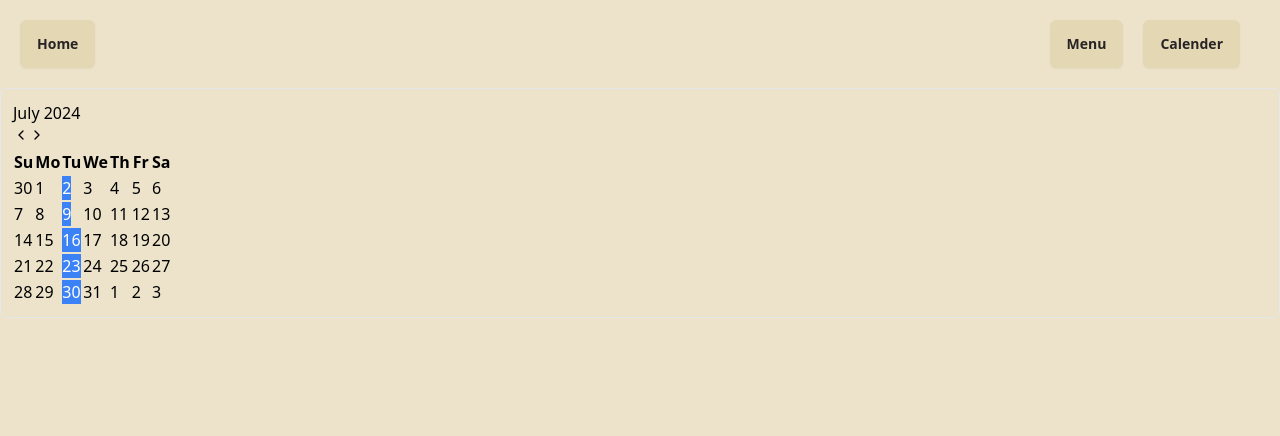
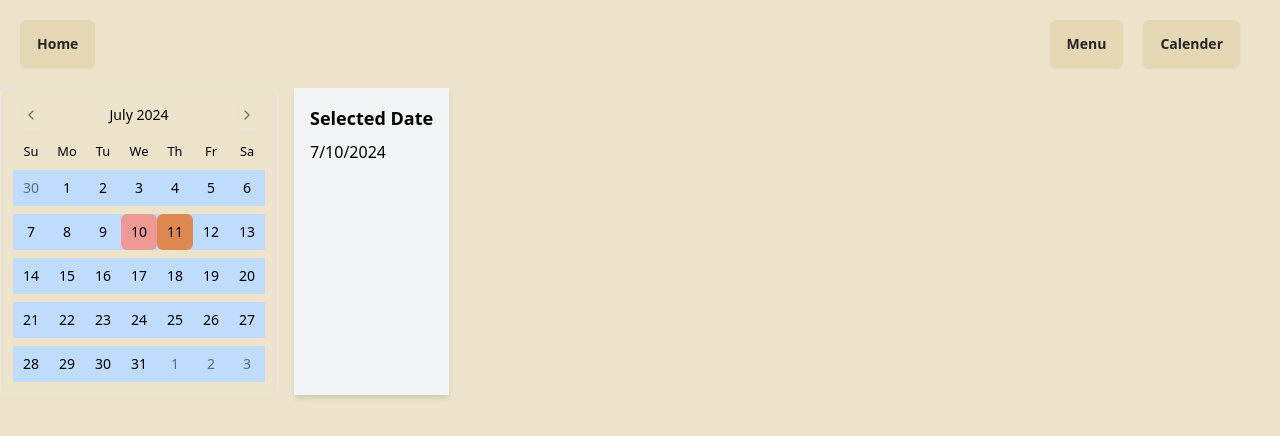
Before and after one commit to fossenier/codedex, a Next.js app in the folder codedex/: page /calendar in a window 1280 px wide. Both pictures are taken after a click on the button "10". Shown: the top 436 px of the page. Built offline with nearby package versions, Linux system fonts and the light colour scheme.

Commit message:
fixed calender

```diff
--- a/codedex/app/components/Calendar.tsx
+++ /dev/null
@@ -1,42 +0,0 @@
-"use client"; // Add this directive at the top
-
-import 'react-big-calendar/lib/css/react-big-calendar.css';
-
-import moment from 'moment';
-import dynamic from 'next/dynamic';
-import { CalendarProps, momentLocalizer } from 'react-big-calendar';
-
-// Import the calendar component dynamically with no SSR
-const Calendar = dynamic<CalendarProps<any, any>>(
-  () => import('react-big-calendar').then((mod) => mod.Calendar),
-  { ssr: false }
-);
-
-const localizer = momentLocalizer(moment);
-
-const events = [
-  {
-    title: 'Event 1',
-    start: new Date(2024, 6, 11, 10, 0), // July 11, 2024, 10:00 AM
-    end: new Date(2024, 6, 11, 12, 0), // July 11, 2024, 12:00 PM
-  },
-  {
-    title: 'Event 2',
-    start: new Date(2024, 6, 12, 14, 0), // July 12, 2024, 2:00 PM
-    end: new Date(2024, 6, 12, 16, 0), // July 12, 2024, 4:00 PM
-  },
-];
-
-const MyCalendar = () => (
-  <div style={{ height: '500px' }}>
-    <Calendar
-      localizer={localizer}
-      events={events}
-      startAccessor="start"
-      endAccessor="end"
-      style={{ height: 500 }}
-    />
-  </div>
-);
-
-export default MyCalendar;
--- a/codedex/components/ui/calendar.tsx
+++ b/codedex/components/ui/calendar.tsx
@@ -1,6 +1,9 @@
+"use client";
+
 import * as React from "react";
 import { ChevronLeft, ChevronRight } from "lucide-react";
 import { DayPicker } from "react-day-picker";
+
 import { cn } from "@/lib/utils";
 import { buttonVariants } from "@/components/ui/button";
 
@@ -8,33 +11,94 @@ export type CalendarProps = React.ComponentProps<typeof DayPicker>;
 
 function Calendar({
   className,
+  classNames,
   showOutsideDays = true,
   ...props
 }: CalendarProps) {
-  // Function to determine if a given date is a Tuesday
-  const isTuesday = (date: Date): boolean => {
-    return date.getDay() === 2; // 0 = Sunday, 1 = Monday, ..., 6 = Saturday
+  const [selectedDate, setSelectedDate] = React.useState<Date | null>(null);
+
+  const handleDayClick = (date: Date) => {
+    setSelectedDate(date);
   };
 
-  // Define modifiers to apply custom styles for Tuesdays
-  const modifiers = {
-    tuesday: (date: Date) => isTuesday(date),
+  const isTuesday = (date: Date): boolean => {
+    return date.getDay() === 2; // 0 (Sunday) to 6 (Saturday), Tuesday is 2
+  };
+
+  const renderSidePanelContent = () => {
+    if (!selectedDate) return null;
+
+    const dayOfWeek = selectedDate.getDay(); // 0 (Sunday) to 6 (Saturday)
+    const isTuesdaySelected = dayOfWeek === 2;
+
+    return (
+      <div className="ml-4 p-4 bg-gray-100 shadow-md">
+        <p className="text-lg font-semibold">Selected Date</p>
+        {isTuesdaySelected ? (
+          <p className="mt-2">Board Game Party!</p>
+        ) : (
+          <p className="mt-2">{selectedDate.toLocaleDateString()}</p>
+        )}
+      </div>
+    );
   };
 
   return (
+    <div className="flex">
       <DayPicker
         showOutsideDays={showOutsideDays}
         className={cn("p-3", className)}
-      modifiers={modifiers} // Apply modifiers for custom styling
-      modifiersClassNames={{
-        tuesday: "bg-blue-500 text-white", // Example styling for Tuesdays
+        classNames={{
+          months: "flex flex-col sm:flex-row space-y-4 sm:space-x-4 sm:space-y-0",
+          month: "space-y-4",
+          caption: "flex justify-center pt-1 relative items-center",
+          caption_label: "text-sm font-medium",
+          nav: "space-x-1 flex items-center",
+          nav_button: cn(
+            buttonVariants({ variant: "outline" }),
+            "h-7 w-7 bg-transparent p-0 opacity-50 hover:opacity-100"
+          ),
+          nav_button_previous: "absolute left-1",
+          nav_button_next: "absolute right-1",
+          table: "w-full border-collapse space-y-1",
+          head_row: "flex",
+          head_cell:
+            "text-muted-foreground rounded-md w-9 font-normal text-[0.8rem]",
+          row: "flex w-full mt-2",
+          cell: cn(
+            "h-9 w-9 text-center text-sm p-0 relative",
+            {
+              // Conditional classes based on selected date or Tuesday
+              "bg-blue-200": (date: Date) => isTuesday(date), // Highlight Tuesdays in blue
+              "focus-within:relative focus-within:z-20": true, // Example of always applied class
+            },
+            classNames?.cell // Preserve other classNames if provided
+          ),
+          day: cn(
+            buttonVariants({ variant: "ghost" }),
+            "h-9 w-9 p-0 font-normal aria-selected:opacity-100"
+          ),
+          day_range_end: "day-range-end",
+          day_selected:
+            "bg-primary text-primary-foreground hover:bg-primary hover:text-primary-foreground focus:bg-primary focus:text-primary-foreground",
+          day_today: "bg-accent text-accent-foreground", // Current date style
+          day_outside:
+            "day-outside text-muted-foreground opacity-50 aria-selected:bg-accent/50 aria-selected:text-muted-foreground aria-selected:opacity-30",
+          day_disabled: "text-muted-foreground opacity-50",
+          day_range_middle:
+            "aria-selected:bg-accent aria-selected:text-accent-foreground",
+          day_hidden: "invisible",
+          ...classNames,
         }}
         components={{
           IconLeft: ({ ...props }) => <ChevronLeft className="h-4 w-4" />,
           IconRight: ({ ...props }) => <ChevronRight className="h-4 w-4" />,
         }}
+        onDayClick={handleDayClick}
         {...props}
       />
+      {renderSidePanelContent()}
+    </div>
   );
 }
 
```
Lines whose indentation alone changed are shown as unchanged.
